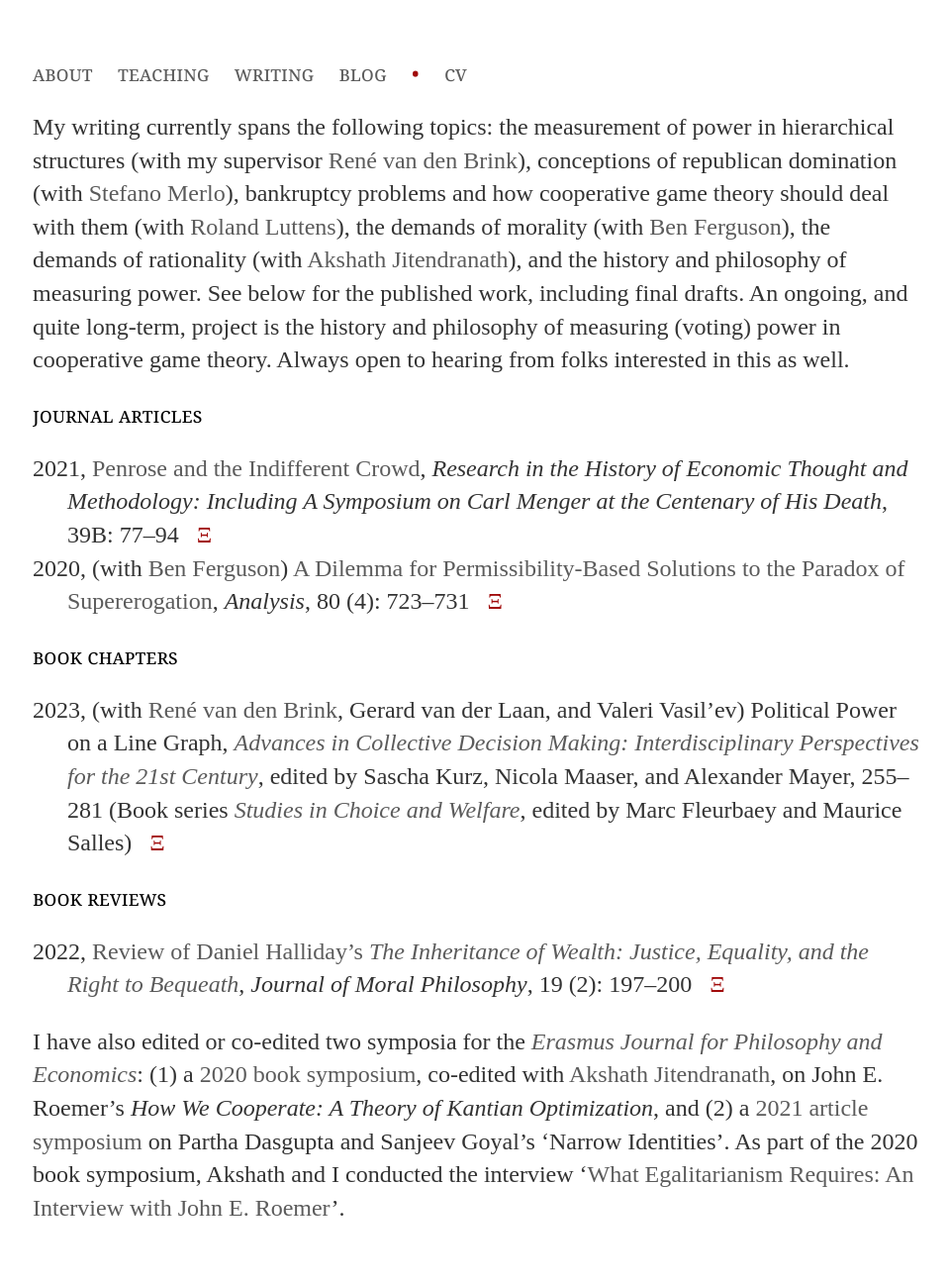
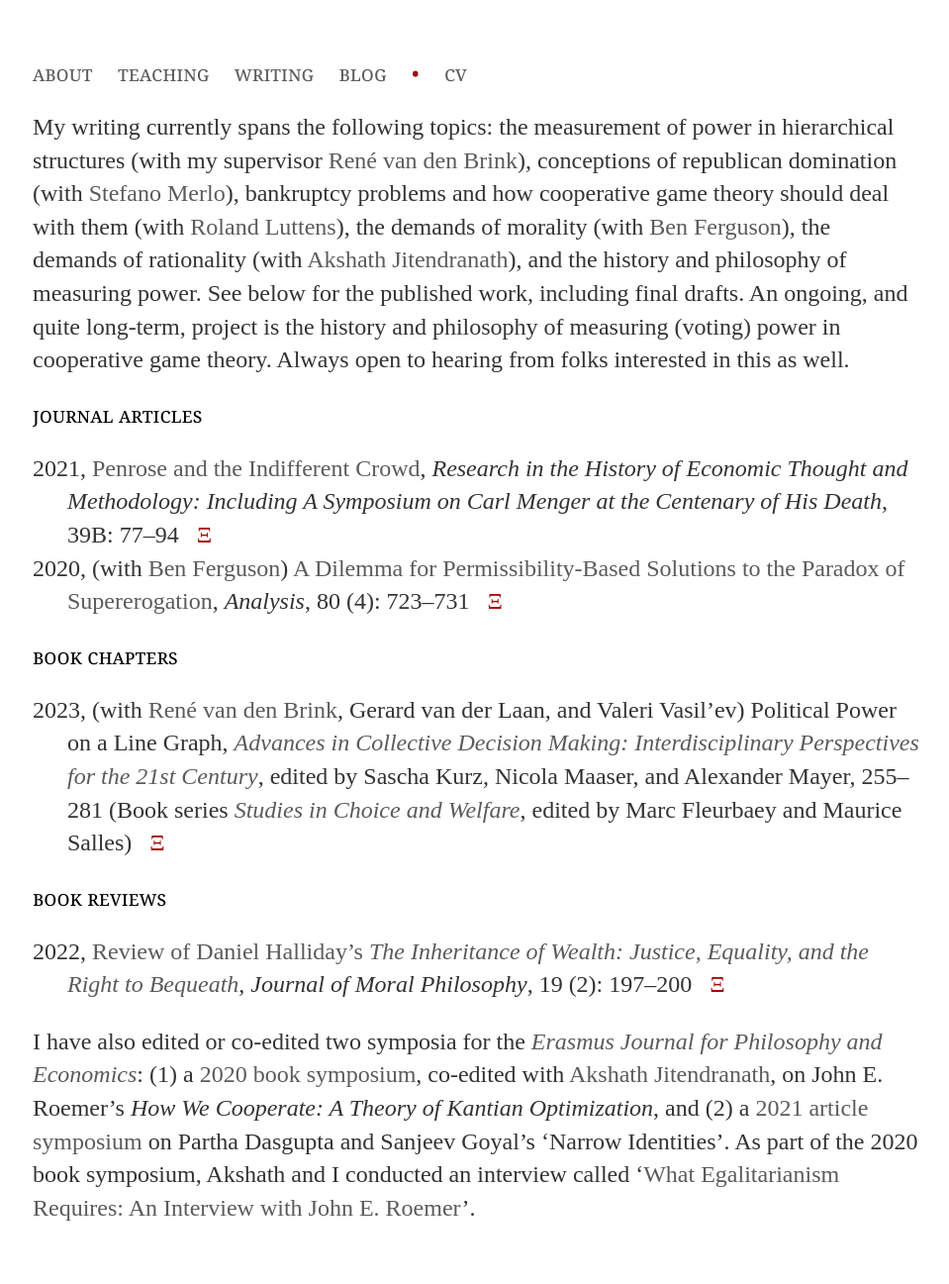
Before and after one commit to uzunovam/uzunovam, a Jekyll site: the page built from writing/index.html, in a window 1280 px wide. Shown: the whole page at 99% size, without its empty margins (159-1118 px from the left). Built offline with Jekyll 4.4.1, drawn with Linux system fonts in a browser that asks for light colours.

Commit message:
Update index.html

```diff
--- a/writing/index.html
+++ b/writing/index.html
@@ -11,5 +11,5 @@ title: Writing
 	<p class="singlereference">2023, (with <a href="http://personal.vu.nl/j.r.vanden.brink/">René van den Brink</a>, Gerard van der Laan, and Valeri Vasil’ev) Political Power on a Line Graph, <a href="https://link.springer.com/book/9783031216954"><cite>Advances in Collective Decision Making: Interdisciplinary Perspectives for the 21st Century</cite></a>, edited by Sascha Kurz, Nicola Maaser, and Alexander Mayer, 255–281 (Book series <a href="https://www.springer.com/series/6869"><cite>Studies in Choice and Welfare</cite></a>, edited by Marc Fleurbaey and Maurice Salles) &nbsp; <a href="/files/papers/Political Power on a Line Graph.pdf"><bullet>&Xi;</bullet></a></p>
 	<section>book reviews</section>
 	<p class="singlereference">2022, <a href="https://doi.org/10.1163/17455243-19020001">Review of Daniel Halliday’s <cite>The Inheritance of Wealth: Justice, Equality, and the Right to Bequeath</cite></a>, <cite>Journal of Moral Philosophy</cite>, 19 (2): 197–200 &nbsp; <a href="/files/papers/Halliday, The Inheritance of Wealth, Review.pdf"><bullet>&Xi;</bullet></a></p>
-	<p>I have also edited or co-edited two symposia for the <a href="https://www.ejpe.org/"><cite>Erasmus Journal for Philosophy and Economics</cite></a>: (1) a <a href="https://www.ejpe.org/journal/issue/view/25">2020 book symposium</a>, co-edited with <a href="https://akshathjitendranath.weebly.com/">Akshath Jitendranath</a>, on John E. Roemer’s <cite>How We Cooperate: A Theory of Kantian Optimization</cite>, and (2) a <a href="https://www.ejpe.org/journal/issue/view/27">2021 article symposium</a> on Partha Dasgupta and Sanjeev Goyal’s ‘Narrow Identities’. As part of the 2020 book symposium, Akshath and I conducted the interview ‘<a href="https://www.ejpe.org/journal/article/view/530">What Egalitarianism Requires: An Interview with John E. Roemer</a>’.</p>
+	<p>I have also edited or co-edited two symposia for the <a href="https://www.ejpe.org/"><cite>Erasmus Journal for Philosophy and Economics</cite></a>: (1) a <a href="https://www.ejpe.org/journal/issue/view/25">2020 book symposium</a>, co-edited with <a href="https://akshathjitendranath.weebly.com/">Akshath Jitendranath</a>, on John E. Roemer’s <cite>How We Cooperate: A Theory of Kantian Optimization</cite>, and (2) a <a href="https://www.ejpe.org/journal/issue/view/27">2021 article symposium</a> on Partha Dasgupta and Sanjeev Goyal’s ‘Narrow Identities’. As part of the 2020 book symposium, Akshath and I conducted an interview called ‘<a href="https://www.ejpe.org/journal/article/view/530">What Egalitarianism Requires: An Interview with John E. Roemer</a>’.</p>
 </div><!-- /.blurb -->
```
